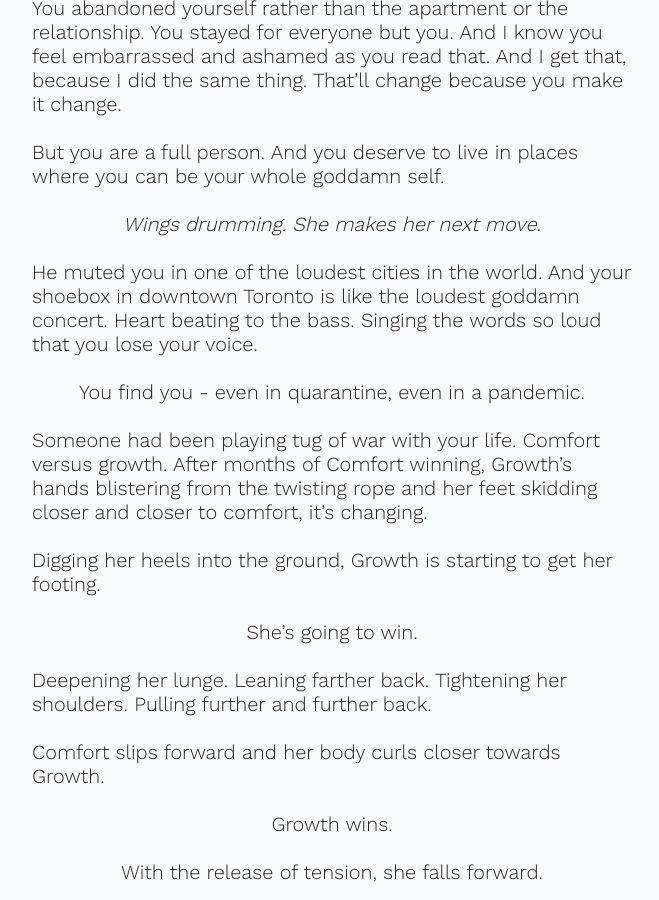
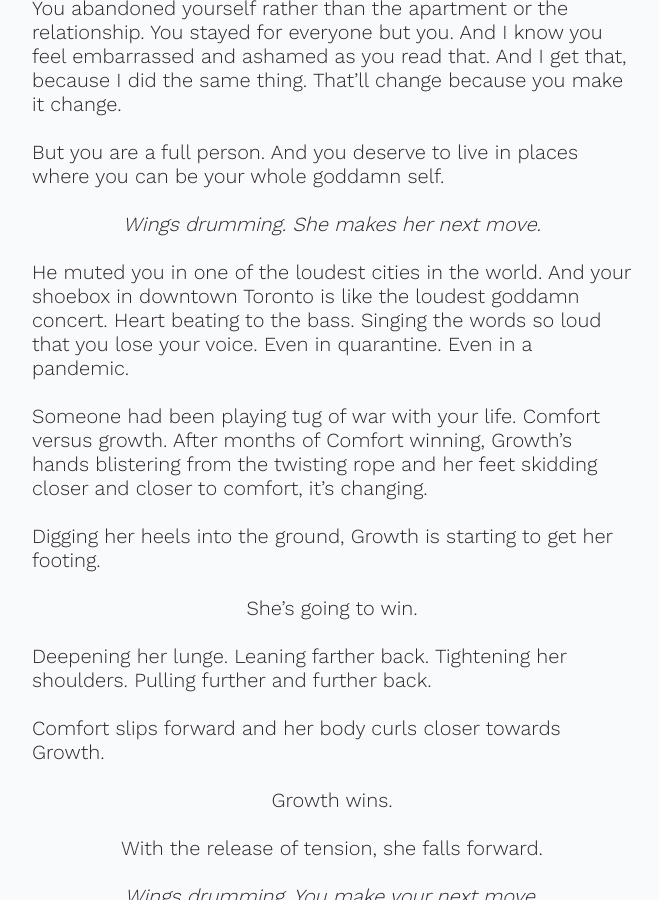
Before and after one commit to shannawn/shannonaw, a Jekyll site: the page built from brain-doodles/pre-pandemic-self.md, in a window 1280 px wide and 900 px high, scrolled down 3586 px. Shown: the whole window, without its empty margins (308-967 px from the left). Built offline with Jekyll 4.4.1, drawn with Linux system fonts in a browser that asks for light colours; our own code applies the rules of GitHub Pages for plain Markdown files.

Commit message:
Update pre-pandemic-self.md

```diff
--- a/brain-doodles/pre-pandemic-self.md
+++ b/brain-doodles/pre-pandemic-self.md
@@ -82,9 +82,7 @@ But you are a full person. And you deserve to live in places where you can be yo
 
 *Wings drumming. She makes her next move.*
 
-He muted you in one of the loudest cities in the world. And your shoebox in downtown Toronto is like the loudest goddamn concert. Heart beating to the bass. Singing the words so loud that you lose your voice.
-
-You find you - even in quarantine, even in a pandemic.
+He muted you in one of the loudest cities in the world. And your shoebox in downtown Toronto is like the loudest goddamn concert. Heart beating to the bass. Singing the words so loud that you lose your voice. Even in quarantine. Even in a pandemic.
 
 Someone had been playing tug of war with your life. Comfort versus growth. After months of Comfort winning, Growth's hands blistering from the twisting rope and her feet skidding closer and closer to comfort, it's changing.
 
```
